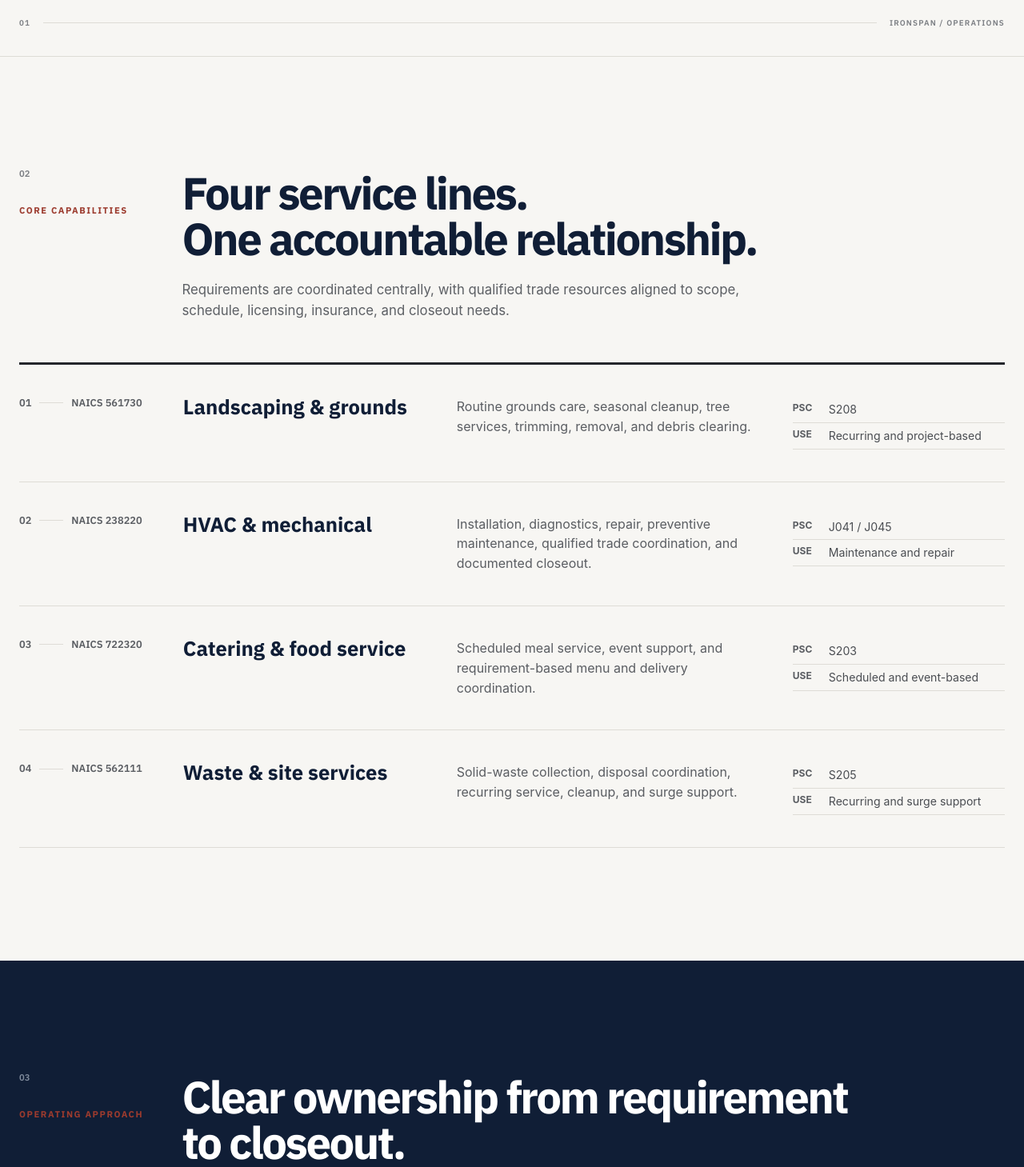
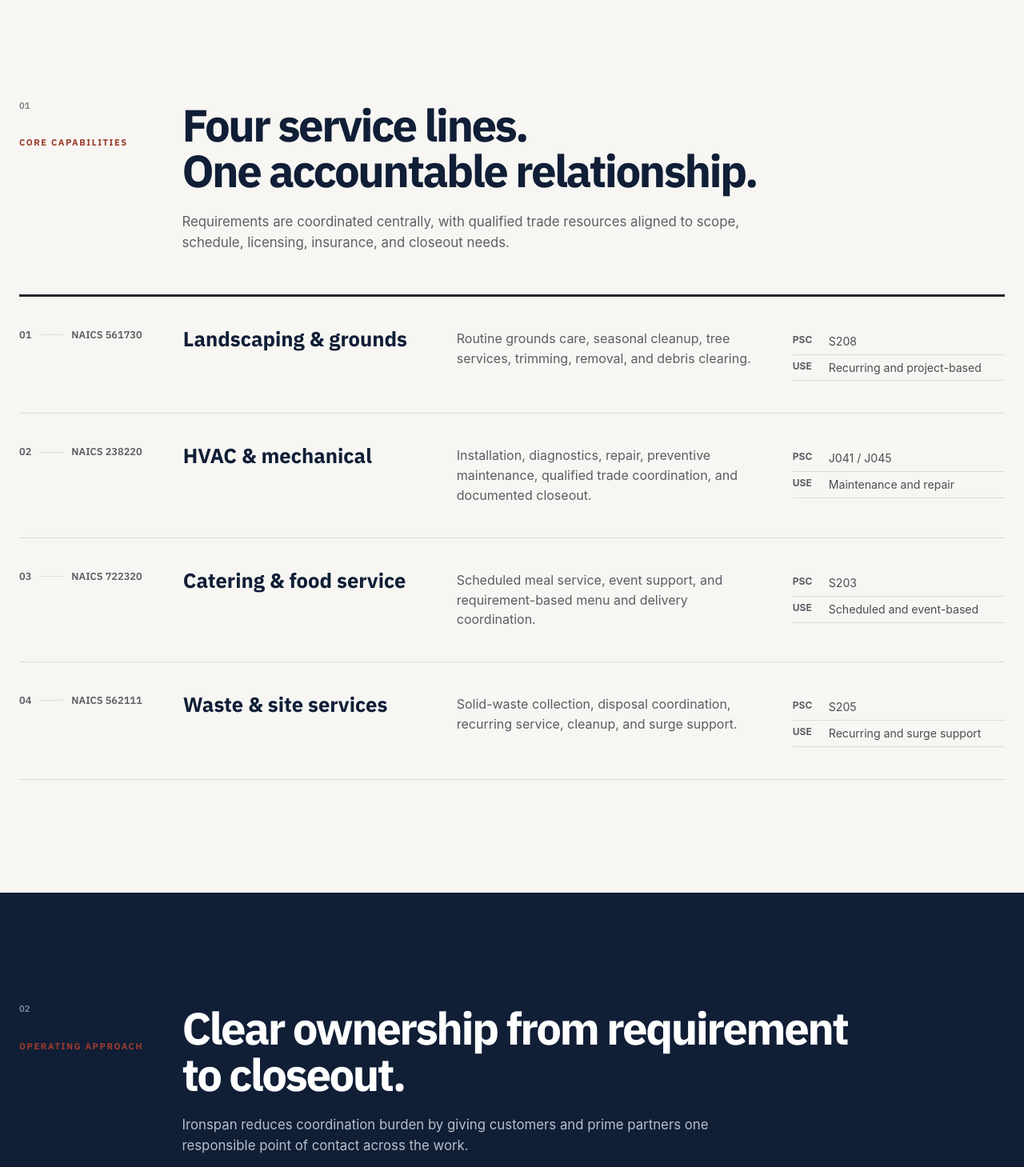
Before and after one commit to ironspanops/ironspan-operations, a website: page public/index.html in a window 1280 px wide. Shown: the part 820-2279 px from the top of the page at 80% size. Drawn offline with Linux system fonts and the light colour scheme.

Commit message:
Clarify section numbering hierarchy

```diff
--- a/public/index.html
+++ b/public/index.html
@@ -60,12 +60,11 @@
           <a href="#contracting">View contracting data <span aria-hidden="true">↓</span></a>
         </aside>
       </div>
-      <div class="hero-index" aria-hidden="true"><span>01</span><i></i><span>IRONSPAN / OPERATIONS</span></div>
     </section>
 
     <section class="section capabilities" id="capabilities" aria-labelledby="capabilities-title">
       <div class="section-heading">
-        <div><span class="section-number">02</span><p class="eyebrow">Core capabilities</p></div>
+        <div><span class="section-number">01</span><p class="eyebrow">Core capabilities</p></div>
         <div><h2 id="capabilities-title">Four service lines.<br>One accountable relationship.</h2><p>Requirements are coordinated centrally, with qualified trade resources aligned to scope, schedule, licensing, insurance, and closeout needs.</p></div>
       </div>
 
@@ -99,7 +98,7 @@
 
     <section class="section approach" id="approach" aria-labelledby="approach-title">
       <div class="section-heading inverse">
-        <div><span class="section-number">03</span><p class="eyebrow">Operating approach</p></div>
+        <div><span class="section-number">02</span><p class="eyebrow">Operating approach</p></div>
         <div><h2 id="approach-title">Clear ownership from requirement to closeout.</h2><p>Ironspan reduces coordination burden by giving customers and prime partners one responsible point of contact across the work.</p></div>
       </div>
       <ol class="process">
@@ -112,7 +111,7 @@
 
     <section class="section contracting" id="contracting" aria-labelledby="contracting-title">
       <div class="section-heading">
-        <div><span class="section-number">04</span><p class="eyebrow">Contracting data</p></div>
+        <div><span class="section-number">03</span><p class="eyebrow">Contracting data</p></div>
         <div><h2 id="contracting-title">Ready for procurement review.</h2><p>Key identifiers and service classifications are presented together for quick validation and acquisition planning.</p></div>
       </div>
       <div class="contracting-grid">
```
